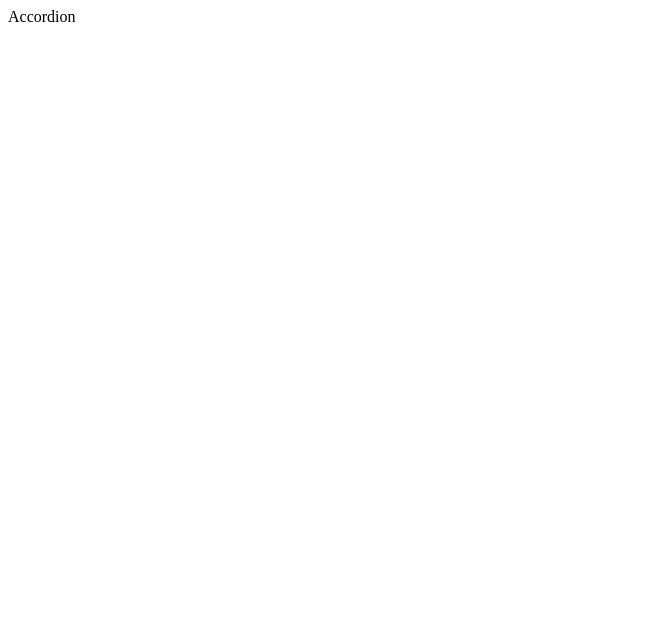
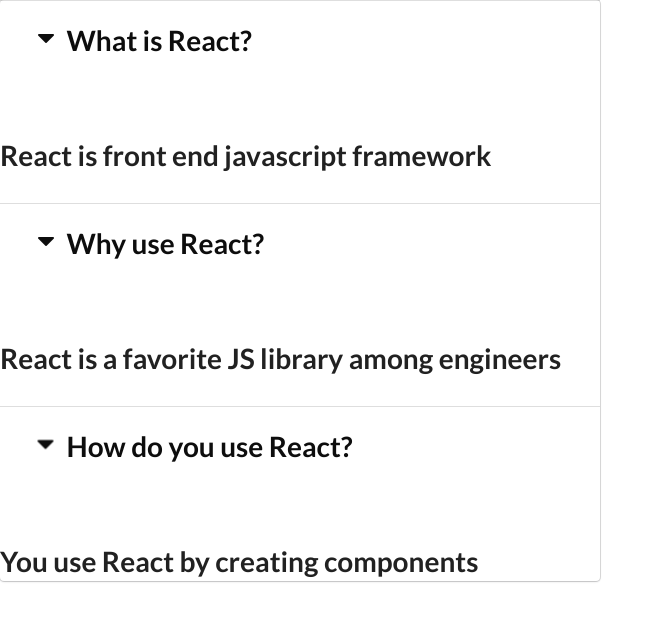
Before and after one commit to nat-exercises/widgets, a React (Create React App) app: page / in a window 1280 px wide. Shown: the top 620 px of the page, without its empty margins (0-664 px from the left). Built offline with nearby package versions, Linux system fonts and the light colour scheme.

Commit message:
rendered list items and display on dropdown menu

```diff
--- a/public/index.html
+++ b/public/index.html
@@ -9,7 +9,11 @@
       name="description"
       content="Web site created using create-react-app"
     />
-    <link rel="apple-touch-icon" href="%PUBLIC_URL%/logo192.png" />
+    <!-- semantic-ui -->
+    <link
+      rel="stylesheet"
+      href="https://cdnjs.cloudflare.com/ajax/libs/semantic-ui/2.4.1/semantic.min.css"
+    />
     <!--
       manifest.json provides metadata used when your web app is installed on a
       user's mobile device or desktop. See https://developers.google.com/web/fundamentals/web-app-manifest/
--- a/src/App.js
+++ b/src/App.js
@@ -1,12 +1,27 @@
 import React from "react";
 import Accordion from "./components/accordion/Accordion";
 
-function App() {
+const items = [
+  {
+    title: "What is React?",
+    content: "React is front end javascript framework",
+  },
+  {
+    title: "Why use React?",
+    content: "React is a favorite JS library among engineers",
+  },
+  {
+    title: "How do you use React?",
+    content: "You use React by creating components",
+  },
+];
+
+const App = () => {
   return (
     <div>
-      <Accordion />
+      <Accordion items={items} />
     </div>
   );
-}
+};
 
 export default App;
--- a/src/components/accordion/Accordion.js
+++ b/src/components/accordion/Accordion.js
@@ -1,11 +1,23 @@
 import React from "react";
 
-function Accordion() {
+const Accordion = ({ items }) => {
+  const renderedItems = items.map((item) => {
+    return (
+      <React.Fragment key={item.title}>
+        <div className="title active">
+          <i className="dropdown icon"></i>
+          {item.title}
+        </div>
+        <div className="content active"></div>
+        <p>{item.content}</p>
+      </React.Fragment>
+    );
+  });
   return (
-    <div className="container">
-      <div>Accordion</div>
+    <div className="ui styled accordion">
+      <h1>{renderedItems}</h1>
     </div>
   );
-}
+};
 
 export default Accordion;
```
